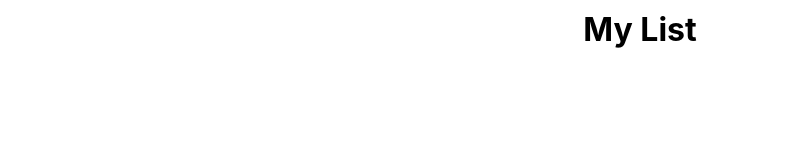
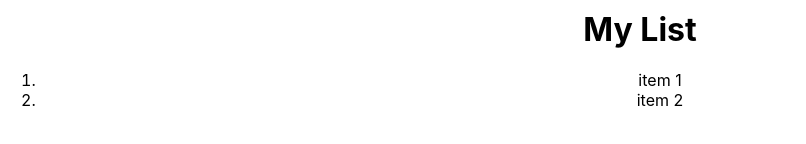
Before and after one commit to Swinkkel/AdvancedWebAppsWeek10, a React (Create React App) app: page / in a window 1280 px wide. Shown: the part 196-340 px from the top of the page, without its empty margins (0-806 px from the left). Built offline with nearby package versions, Linux system fonts and the light colour scheme.

Commit message:
Added some values to list by default

```diff
--- a/src/components/MyContainer.js
+++ b/src/components/MyContainer.js
@@ -3,6 +3,8 @@ import MyList from './MyList'
 
 function MyContainer() {
     const [items, setItems] = useState([
+        {id: "1", text: "item 1", clicked: false},
+        {id: "2", text: "item 2", clicked: false}
     ])
 
     const [newItemText, setNewItemText] = useState('');
```
